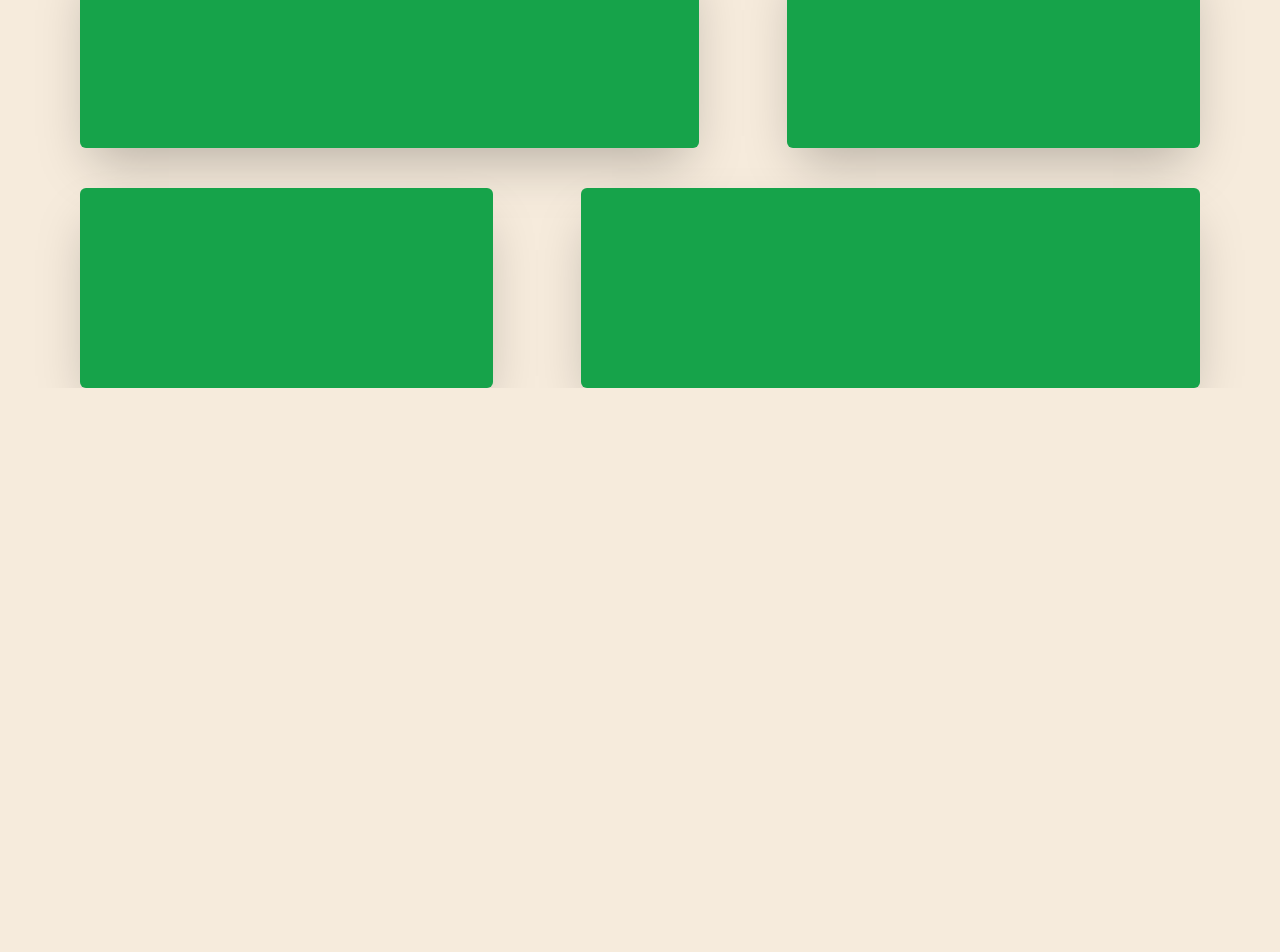
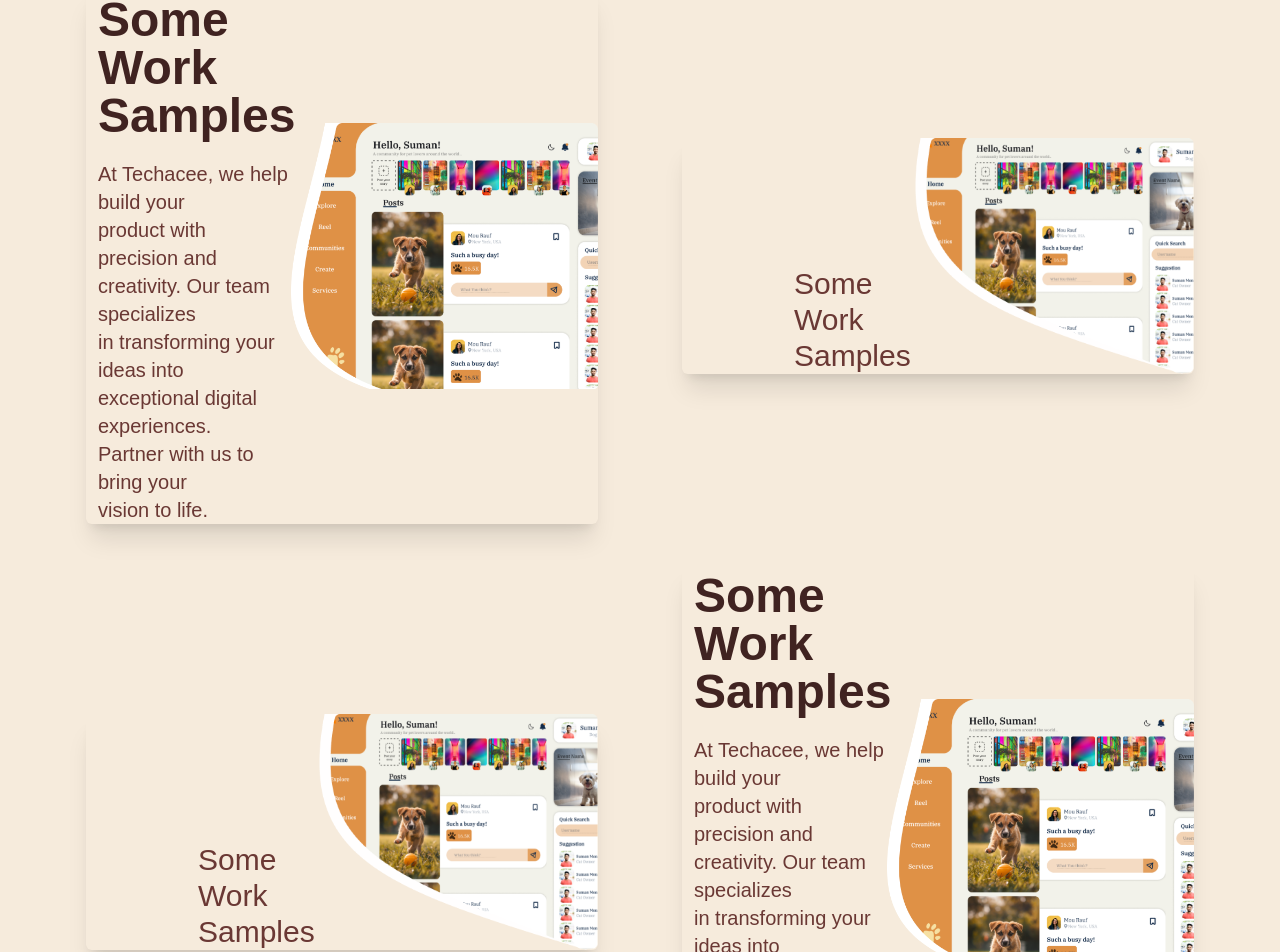
Before and after one commit to Agent-006/digitalbroo, a Next.js app: page / in a window 1280 px wide. Shown: the part 2940-3892 px from the top of the page. Before the commit the page ends 3408 px from the top, so only its background shows below. Built offline with nearby package versions, Linux system fonts and the light colour scheme; a web font is replaced by a local one.

Commit message:
refactor: workexamples

```diff
--- a/src/app/components/WorkExample.tsx
+++ b/src/app/components/WorkExample.tsx
@@ -1,31 +1,68 @@
+import Image from 'next/image'
 import React from 'react'
 
 const WorkExample = () => {
   return (
-    <div className='flex flex-col w-full items-center h-screen overflow-hidden gap-5 xl:gap-10'>
+    <div className='flex flex-col w-full items-center h-auto overflow-hidden gap-5 xl:gap-10'>
 
 
       <div className="flex flex-col w-full items-center h-2/5">
         <h1 className='text-dark text-3xl md:text-4xl xl:text-7xl font-bold xl:font-extrabold xl:mt-40 mt-3'>Some Work Samples</h1>
-        <p className='text-dark-foreground xl:text-3xl mt-5 mx-5 text-center'>At Techacee, we help build your product with precision and creativity. Our team specializes in <br className='hidden md:block'/> transforming your ideas into exceptional digital experiences. Partner with us to <br className='hidden md:block'/> bring your vision to life.</p>
+        <p className='text-dark-foreground xl:text-3xl mt-5 mx-5 text-center'>At Techacee, we help build your product with precision and creativity. Our team specializes in <br className='hidden md:block' /> transforming your ideas into exceptional digital experiences. Partner with us to <br className='hidden md:block' /> bring your vision to life.</p>
       </div>
 
 
       <div className="flex flex-col md:flex-row w-full items-center justify-center  h-4/5 gap-3 md:gap-10 xl:gap-20">
-        <div className="md:h-full h-2/3 rounded-md md:w-2/4 w-full mx-1 bg-green-600 md:ml-20 shadow-2xl"></div>
-        <div className="md:h-full h-2/3 rounded-md md:w-1/3 w-full mx-1 bg-green-600 md:mr-20 shadow-2xl"></div>
-      </div>
+
+        <div className="md:h-full h-3/4 rounded-md md:w-2/5 w-[25rem] md:ml-20 shadow-xl flex flex-row border-light-200 ">
+          <div className="flex flex-col w-1/2 md:w-2/5 text-left gap-3 md:gap-5">
+            <h1 className='text-dark font-semibold text-xl md:text-2xl xl:text-5xl ml-2 md:ml-3 mt-2'>Some Work <br /> Samples</h1>
+            <p className='text-xs md:text-s xl:text-xl ml-2 md:ml-3 text-dark-foreground'>At Techacee, we help build your <br /> product with precision and <br /> creativity. Our team specializes <br /> in transforming your ideas into <br /> exceptional digital experiences. <br /> Partner with us to bring your <br /> vision to life.</p>
+          </div>
+          <div className="flex items-center w-3/5">
+
+            <Image src={'/group94.png'} alt={'mask1'} height={100} width={500} />
+          </div>
+        </div>
 
 
-      <div className="flex flex-col md:flex-row w-full items-center justify-center  h-4/5 gap-3 md:gap-10 xl:gap-20">
-        <div className="md:h-full h-2/3 rounded-md md:w-1/3 w-full mx-1 bg-green-600 md:ml-20 shadow-2xl"></div>
-        <div className="md:h-full h-2/3 rounded-md md:w-2/4 w-full mx-1 bg-green-600 md:mr-20 shadow-2xl"></div>
+        <div className="md:h-full h-3/4 rounded-md md:w-2/5 w-[25rem] mx-1 md:mr-20 shadow-xl flex flex-row">
+          <div className="flex w-1/2">
+          <h1 className='ml-5 md:ml-[7rem] text-dark-foreground text-xl xl:text-3xl mt-[8rem]'>Some Work <br /> Samples
+          </h1>
+
+          </div>
+          <div className="flex w-3/5 relative">
+            <Image src={'/maskgroup95.png'} alt={'mask2'} height={100} width={500} />
+          </div>
+        </div>
       </div>
 
 
 
+      <div className="flex flex-col md:flex-row w-full items-center justify-center  h-4/5 gap-3 md:gap-10 xl:gap-20 mb-10">
+        <div className="flex flex-row md:h-full h-3/4 rounded-md md:w-2/5 w-[25rem] mx-1 md:ml-20 shadow-xl ">
+          <div className="flex w-1/2 ">
+          <h1 className='ml-5 md:ml-[7rem] text-dark-foreground text-xl xl:text-3xl mt-[8rem]'>Some Work <br /> Samples
+          </h1>
 
+          </div>
+          <div className="flex w-3/5 relative">
+            <Image src={'/maskgroup95.png'} alt={'mask2'} height={100} width={500} />
+          </div>
+        </div>
 
+        <div className="md:h-full h-3/4 rounded-md md:w-2/5 w-[25rem] md:mr-20 shadow-xl flex flex-row border-light-200 ">
+          <div className="flex flex-col w-1/2 md:w-2/5 text-left gap-3 md:gap-5">
+            <h1 className='text-dark font-semibold text-xl md:text-2xl xl:text-5xl ml-2 md:ml-3 mt-2'>Some Work <br /> Samples</h1>
+            <p className='text-xs md:text-s xl:text-xl ml-2 md:ml-3 text-dark-foreground'>At Techacee, we help build your <br /> product with precision and <br /> creativity. Our team specializes <br /> in transforming your ideas into <br /> exceptional digital experiences. <br /> Partner with us to bring your <br /> vision to life.</p>
+          </div>
+          <div className="flex items-center w-3/5">
+
+            <Image src={'/group94.png'} alt={'mask1'} height={100} width={500} />
+          </div>
+        </div>
+      </div>
     </div>
   )
 }
--- a/src/app/page.tsx
+++ b/src/app/page.tsx
@@ -8,7 +8,7 @@ import WorkExample from "./components/WorkExample";
 
 export default function Home() {
   return (
-    <div className="flex flex-col h-auto mb-20 gap-20 md:gap-5 xl:gap-0">
+    <div className="flex flex-col h-auto mb-40 gap-20 md:gap-5 xl:gap-0">
       <Hero/>
       <Offer/>
       <AboutSection/>
```
Also changed, not shown: public/group94.png (added), public/maskgroup95.png (added).
